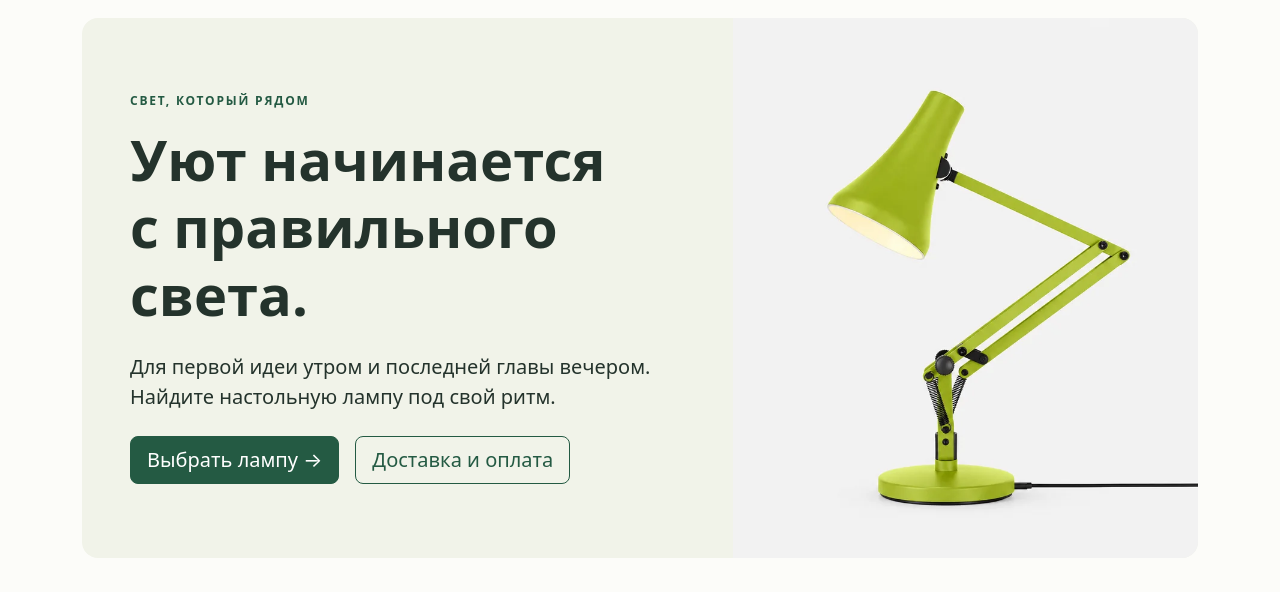
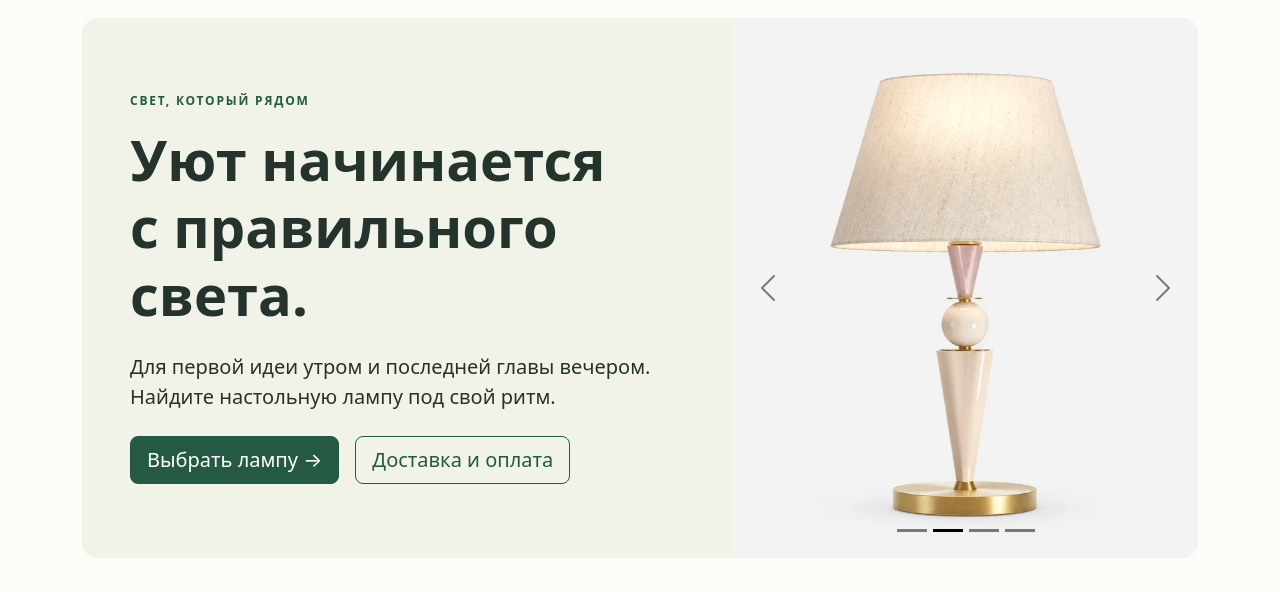
Before and after one commit to mlp09w-arch/kr2-bootstrap-shop, a plain HTML site: page index.html in a window 1280 px wide. Shown: the part 75-667 px from the top of the page. Drawn offline with Linux system fonts and the light colour scheme.

Commit message:
Add autoplay Bootstrap carousel with four lamp photos on homepage

```diff
--- a/index.html
+++ b/index.html
@@ -76,13 +76,100 @@
             </div>
           </div>
           <div class="col-12 col-lg-5">
-            <img
-              class="hero-image"
-              src="images/lamp-green.webp"
-              alt="Зелёная настольная лампа Лайм"
-              width="900"
-              height="900"
-            />
+            <div
+              id="lampCarousel"
+              class="carousel slide"
+              data-bs-theme="dark"
+              data-bs-ride="carousel"
+              data-bs-interval="4000"
+              data-bs-pause="hover"
+              aria-label="Настольные лампы СветДом"
+            >
+              <div class="carousel-indicators">
+                <button
+                  type="button"
+                  data-bs-target="#lampCarousel"
+                  data-bs-slide-to="0"
+                  class="active"
+                  aria-current="true"
+                  aria-label="Лампа «Лайм»"
+                ></button>
+                <button
+                  type="button"
+                  data-bs-target="#lampCarousel"
+                  data-bs-slide-to="1"
+                  aria-label="Лампа «Классика»"
+                ></button>
+                <button
+                  type="button"
+                  data-bs-target="#lampCarousel"
+                  data-bs-slide-to="2"
+                  aria-label="Лампа «Нуар»"
+                ></button>
+                <button
+                  type="button"
+                  data-bs-target="#lampCarousel"
+                  data-bs-slide-to="3"
+                  aria-label="Лампа «Лесная птица»"
+                ></button>
+              </div>
+              <div class="carousel-inner">
+                <div class="carousel-item active">
+                  <img
+                    class="d-block hero-image"
+                    src="images/lamp-green.webp"
+                    alt="Настольная лампа «Лайм»"
+                    width="900"
+                    height="900"
+                  />
+                </div>
+                <div class="carousel-item">
+                  <img
+                    class="d-block hero-image"
+                    src="images/lamp-beige.webp"
+                    alt="Настольная лампа «Классика»"
+                    width="900"
+                    height="900"
+                  />
+                </div>
+                <div class="carousel-item">
+                  <img
+                    class="d-block hero-image"
+                    src="images/lamp-black.webp"
+                    alt="Настольная лампа «Нуар»"
+                    width="900"
+                    height="900"
+                  />
+                </div>
+                <div class="carousel-item">
+                  <img
+                    class="d-block hero-image"
+                    src="images/lamp-bird.webp"
+                    alt="Настольная лампа «Лесная птица»"
+                    width="900"
+                    height="900"
+                  />
+                </div>
+              </div>
+              <button
+                class="carousel-control-prev"
+                type="button"
+                data-bs-target="#lampCarousel"
+                data-bs-slide="prev"
+              >
+                <span class="carousel-control-prev-icon" aria-hidden="true"></span>
+                <span class="visually-hidden">Предыдущая лампа</span>
+              </button>
+              <button
+                class="carousel-control-next"
+                type="button"
+                data-bs-target="#lampCarousel"
+                data-bs-slide="next"
+              >
+                <span class="carousel-control-next-icon" aria-hidden="true"></span>
+                <span class="visually-hidden">Следующая лампа</span>
+              </button>
+            </div>
           </div>
         </div>
       </section>
```
